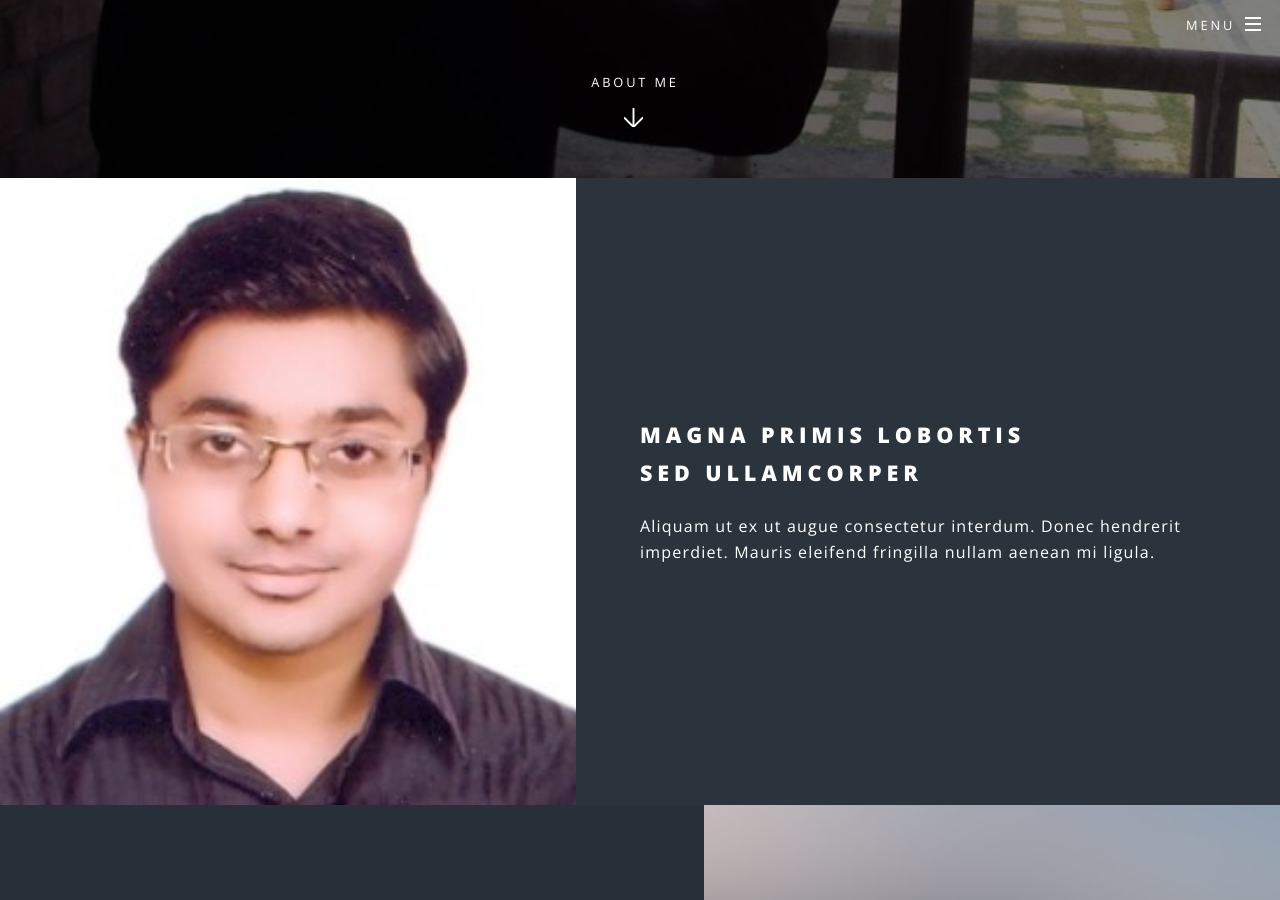
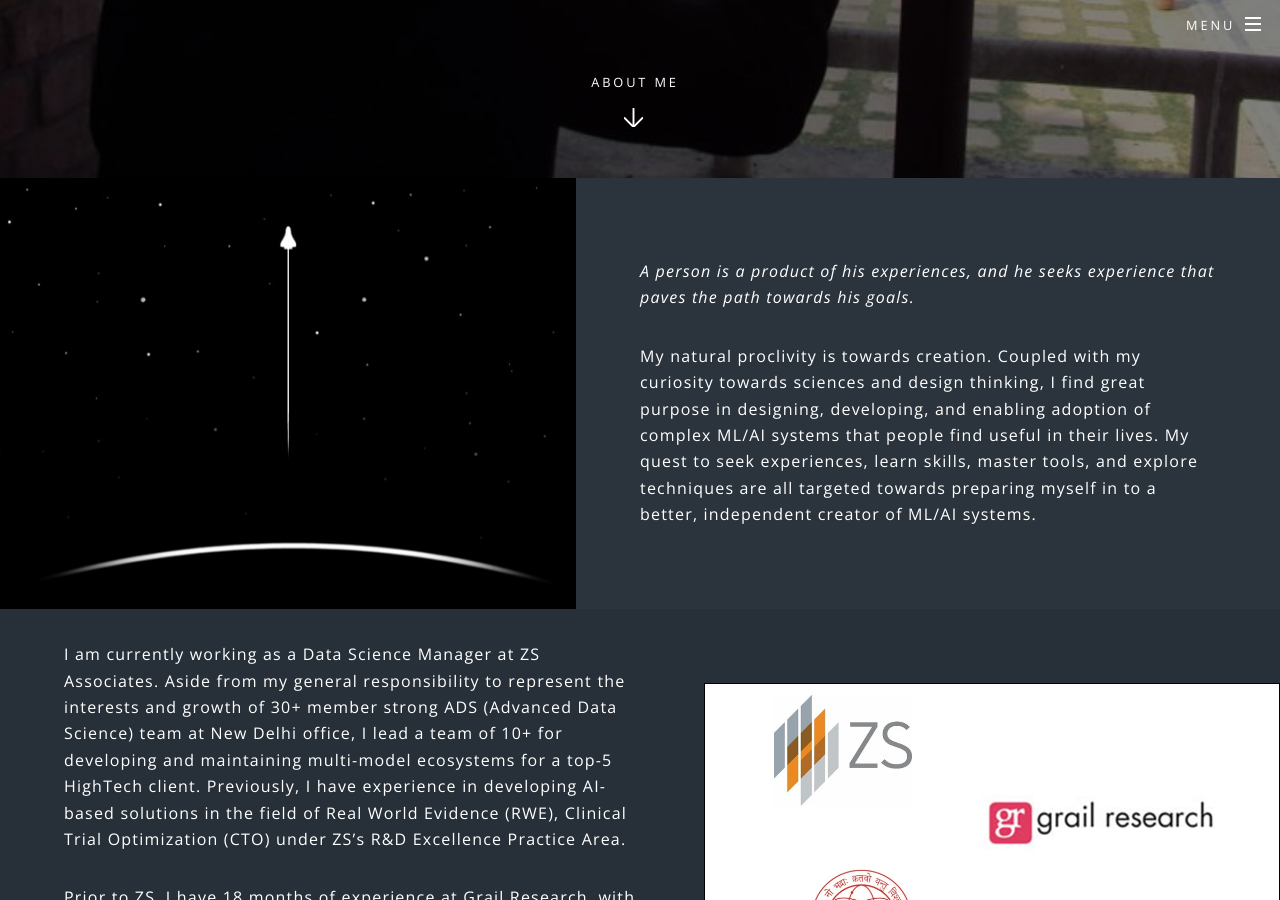
Before and after one commit to imnishantg/imnishantg.github.io, a Jekyll site: the page built from index.html, in a window 1280 px wide and 900 px high, scrolled down 722 px. Built offline with Jekyll 4.4.1, drawn with Linux system fonts in a browser that asks for light colours; some of the changed text lies outside the part shown.

Commit message:
Add about me section

```diff
--- a/css/main.scss
+++ b/css/main.scss
@@ -990,7 +990,7 @@ $baseurl: '{{ site.baseurl }}/images';
 			$j: 0.075 * $i;
 
 			&:nth-child(#{$i}) {
-				background-color: rgba(0,0,0, $j);
+				background-color: rgba(0,0,0, $j);    /* NGCHANGE from rgba(0,0,0, $j) */
 			}
 		}
 
--- a/index.html
+++ b/index.html
@@ -36,23 +36,20 @@ layout: landing
 					<section id="two" class="wrapper alt style2">
 						<section class="spotlight">
 							<div class="image"><img src="images/pic01.jpg" alt="" /></div><div class="content">
-								<h2>Magna primis lobortis<br />
-								sed ullamcorper</h2>
-								<p>Aliquam ut ex ut augue consectetur interdum. Donec hendrerit imperdiet. Mauris eleifend fringilla nullam aenean mi ligula.</p>
+								<p><i>A person is a product of his experiences, and he seeks experience that paves the path towards his goals.</i></p>
+								<p>My natural proclivity is towards creation. Coupled with my curiosity towards sciences and design thinking, I find great purpose in designing, developing, and enabling adoption of complex ML/AI systems that people find useful in their lives. My quest to seek experiences, learn skills, master tools, and explore techniques are all targeted towards preparing myself in to a better, independent creator of ML/AI systems.</p>
 							</div>
 						</section>
 						<section class="spotlight">
 							<div class="image"><img src="images/pic02.jpg" alt="" /></div><div class="content">
-								<h2>Tortor dolore feugiat<br />
-								elementum magna</h2>
-								<p>Aliquam ut ex ut augue consectetur interdum. Donec hendrerit imperdiet. Mauris eleifend fringilla nullam aenean mi ligula.</p>
+								<p>I am currently working as a Data Science Manager at ZS Associates. Aside from my general responsibility to represent the interests and growth of 30+ member strong ADS (Advanced Data Science) team at New Delhi office, I lead a team of 10+ for developing and maintaining multi-model ecosystems for a top-5 HighTech client. Previously, I have experience in developing AI-based solutions in the field of Real World Evidence (RWE), Clinical Trial Optimization (CTO) under ZS’s R&D Excellence Practice Area.</p>
+								<p>Prior to ZS, I have 18 months of experience at Grail Research, with a focus on primary and secondary analyses.</p>
+								<p>I completed my B.E in Electronics and Communication from Netaji Subhas Institute of Technology (NSIT).</p>
 							</div>
 						</section>
 						<section class="spotlight">
 							<div class="image"><img src="images/pic03.jpg" alt="" /></div><div class="content">
-								<h2>Augue eleifend aliquet<br />
-								sed condimentum</h2>
-								<p>Aliquam ut ex ut augue consectetur interdum. Donec hendrerit imperdiet. Mauris eleifend fringilla nullam aenean mi ligula.</p>
+								<p>Aside from all that, I am a writer/blogger at The MLAI Company. It is a blog, not a company (yet). Through this blog, I share my thoughts, learnings and experiences on everything related to ML/AI systems. I hope the blog help people learn from my practical experiences.</p>
 							</div>
 						</section>
 					</section>
--- /dev/null
+++ b/online_presence.html
@@ -0,0 +1,6 @@
+---
+layout: page
+title: Online Presence
+subtitle: The MLAI Company [BLOG] | Coming Soon...
+---
+	<h3>Coming Soon...</h3>
```
Also changed, not shown: images/pic01.jpg, images/pic02.jpg, images/pic03.jpg, work_experience.html (renamed from work experience.html).
